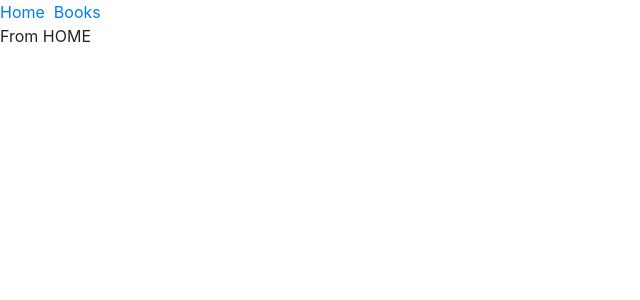
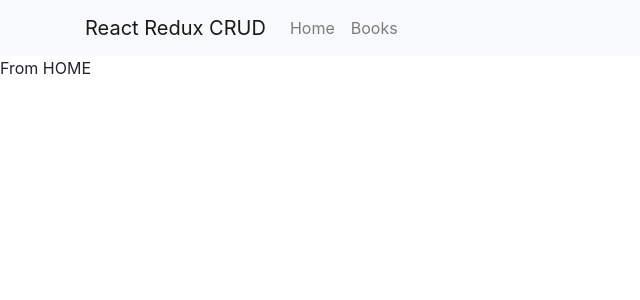
Before and after one commit to mahmudinm/react-redux-crud, a React (Create React App) app: page / in a window 1280 px wide. Shown: the top 300 px of the page, without its empty margins (0-640 px from the left). Built offline with nearby package versions, Linux system fonts and the light colour scheme.

Commit message:
tambah navbar

```diff
--- a/src/containers/App.js
+++ b/src/containers/App.js
@@ -8,8 +8,26 @@
   render() {
     return (
       <Router>
-      	<Link to="/">Home</Link> &nbsp;
-      	<Link to="books">Books</Link>
+
+        <nav className="navbar navbar-expand-lg navbar-light bg-light">
+          <div className="container">
+            <Link to="/" className="navbar-brand">React Redux CRUD</Link>
+            <button className="navbar-toggler" type="button" data-toggle="collapse" data-target="#navbarSupportedContent" aria-controls="navbarSupportedContent" aria-expanded="false" aria-label="Toggle navigation">
+              <span className="navbar-toggler-icon"></span>
+            </button>
+
+            <div className="collapse navbar-collapse" id="navbarSupportedContent">
+              <ul className="navbar-nav mr-auto">
+                <li className="nav-item">
+                  <Link className="nav-link" to="/">Home</Link>
+                </li>
+                <li className="nav-item">
+                  <Link className="nav-link" to="books">Books</Link>
+                </li>
+              </ul>
+            </div>
+          </div>
+        </nav>
 
         <Switch>
         	<Route exact path="/" component={Home}/>
--- a/src/containers/pages/Book/BookListPage.js
+++ b/src/containers/pages/Book/BookListPage.js
@@ -12,22 +12,24 @@
 	handleDelete = (id) => {
 		console.log(id)
 		this.props.deleteBooks(id)
-			.then((res) => {
-				console.log(res)
-				this.props.getBooks()
-			}, (err) => {
-				console.log(err.response)
-			})
+			// .then((res) => {
+			// 	console.log(res)
+			// 	this.props.getBooks()
+			// }, (err) => {
+			// 	console.log(err.response)
+			// })
 	}
 
 	render() {
-		return(
-			<Fragment>
-				<div className="container">
-					<div className="row">
-						<Link to="/books/create" className="btn btn-primary float-right">CREATE NEW BOOK</Link>
+
+
+		const loading = (
+			<div className="row mt-3">
+				<p>Loading...</p>
 			</div>
+		)
 
+		const books = (
 			<div className="row mt-3">
 				{this.props.book.data.map((item, key) =>
 					<div className="col-md-4" key={item.id}>
@@ -44,9 +46,22 @@
 								Category {item.category}
 							</div>
 						</div>
+						<br/>
 					</div>
 				)}
 			</div>
+		)
+
+
+		return(
+			<Fragment>
+				<div className="container mt-5">
+
+					<Link to="/books/create" className="btn btn-primary">CREATE NEW BOOK</Link>
+					<div className="clearfix"></div>
+
+					{ this.props.book.data.length > 0 ? books : loading }
+
 				</div>
 			</Fragment>
 		)
```
Lines whose indentation alone changed are shown as unchanged.
